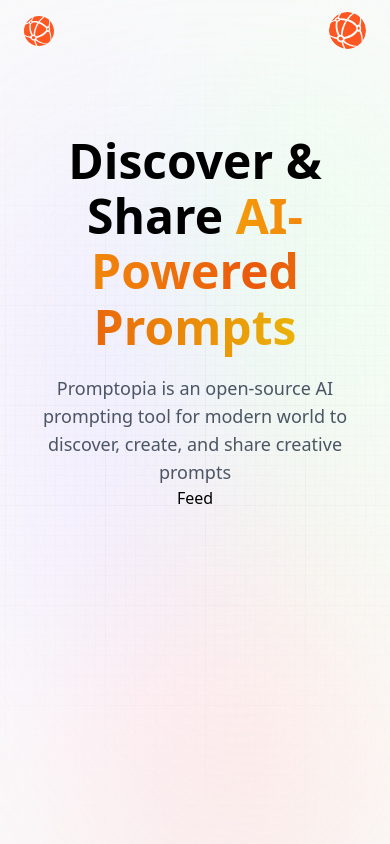
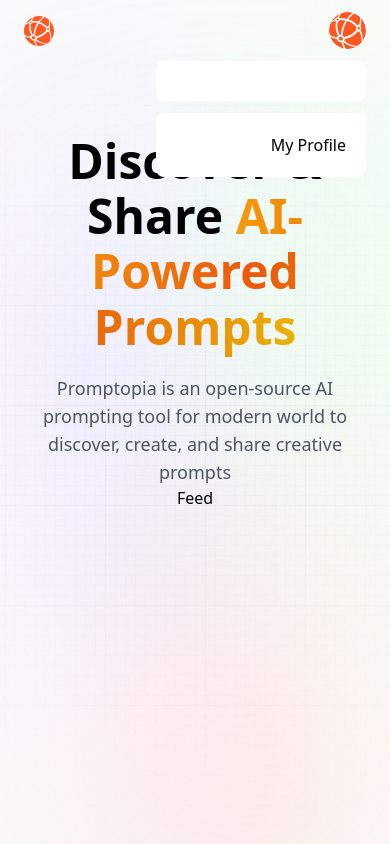
Before and after one commit to bekirasimcelik/Udemig_Nextjs_FullStackApp, a Next.js app: page / in a window 390 px wide. Both pictures are taken after a click on the picture 347 px from the left and 30 px from the top of the page. Built offline with nearby package versions, Linux system fonts and the light colour scheme.

Commit message:
dropdown toggle created

```diff
--- a/components/Nav.jsx
+++ b/components/Nav.jsx
@@ -78,6 +78,17 @@
               alt="profile"
               onClick={() => setToggleDropDown((prev) => !prev)}
             />
+            {toggleDropDown && (
+              <div className="dropdown">
+                <Link
+                  href="/profile"
+                  className="dropdown"
+                  onClick={() => setToggleDropDown(false)}
+                >
+                  My Profile
+                </Link>
+              </div>
+            )}
           </div>
         ) : (
           <>
```
